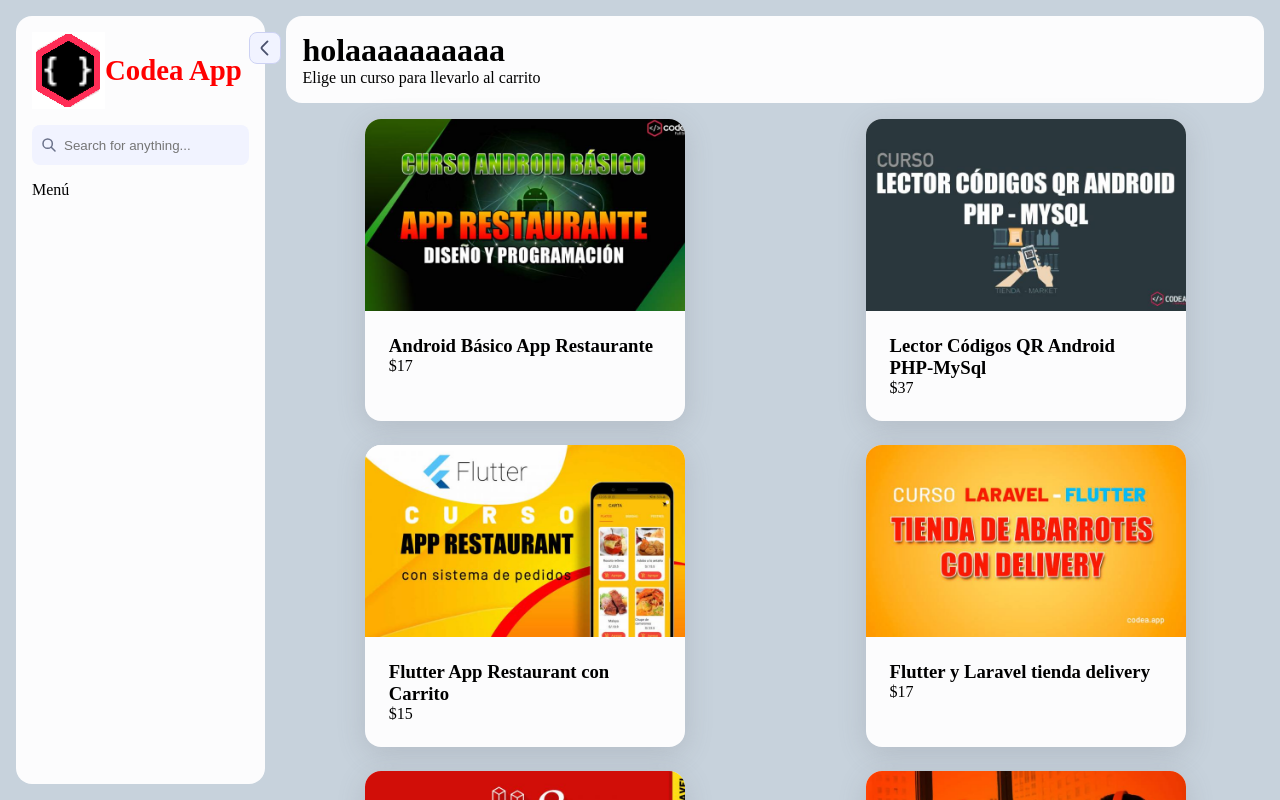
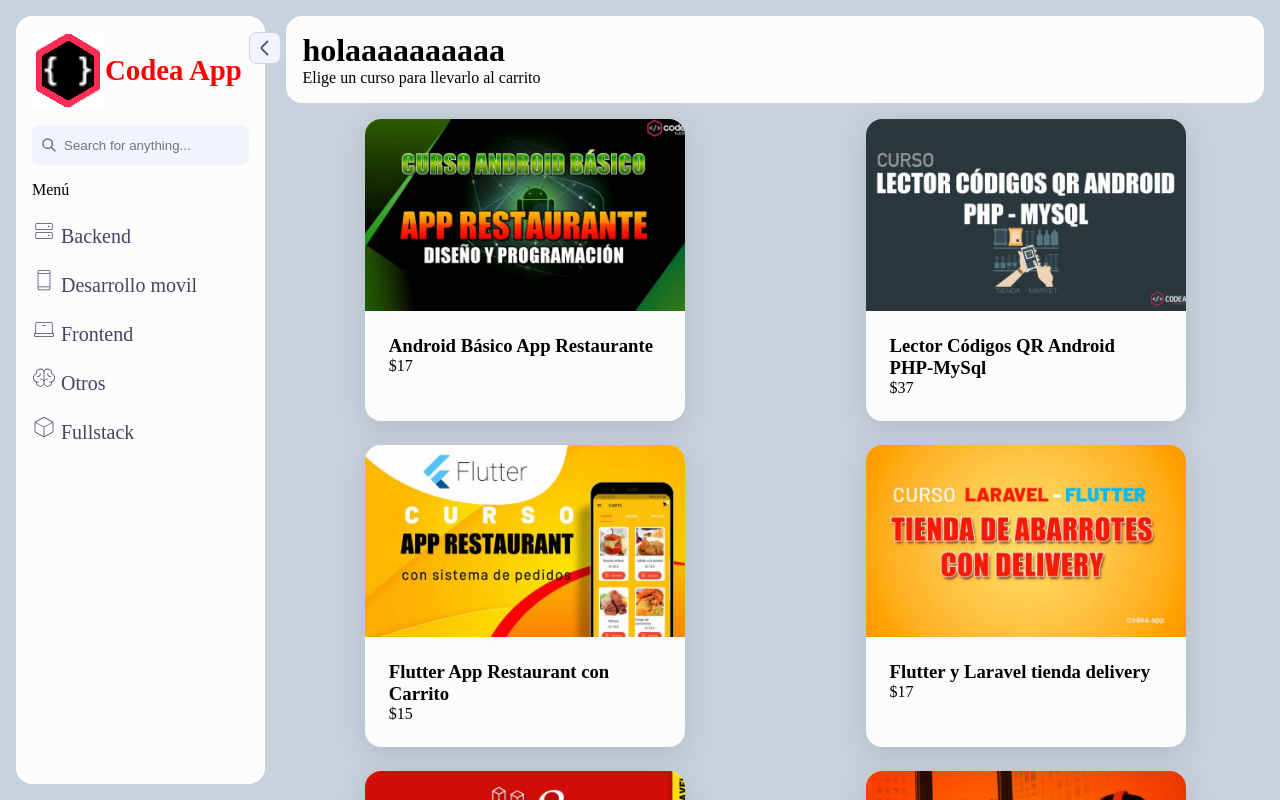
Before and after one commit to R0DRIG0dev/-react-carrito-de-compras, a React (Vite) app: page / in a window 1280 px wide. Shown: the top 800 px of the page. Built offline with nearby package versions, Linux system fonts and the light colour scheme.

Commit message:
posible video 5 parte 1 o ya parte 2

```diff
--- a/src/componentes/BarraLateral.jsx
+++ b/src/componentes/BarraLateral.jsx
@@ -1,9 +1,9 @@
 import { useContext } from "react";
 import "./estilos/BarraLateral.css";
-import { ContextoTienda } from "../main";
+import { ContextoTienda } from "../contexto/Tienda";
 
 function BarraLateral(props) {
-  // const listaAreas = useContext(ContextoTienda);
+  const {listaAreas,manejadorClickArea} = useContext(ContextoTienda);
   return (
     <nav className="sidebar">
       <div className="sidebar-top-wrapper">
@@ -29,16 +29,16 @@
 
       <div className="sidebar-links">
         <h2>Menú</h2>
-          {/* <ul>
+          <ul>
             {listaAreas.map( area => (
               <li key={area.id}>
-                <a href="#">
+                <a href="#" onClick={manejadorClickArea}>
                   <img src={`../public/${area.icono}.svg`} alt="logo"/>
                   <span className="hide"> {area.nombre} </span>
                 </a>
               </li>
             ))}
-          </ul> */}
+          </ul>
       </div>
 
     </nav>
--- /dev/null
+++ b/src/contexto/Tienda.jsx
@@ -0,0 +1,13 @@
+import { createContext, useState } from "react";
+import { areas } from '../datos'
+export const ContextoTienda = createContext();
+
+export function ProveedorTienda({children}) {
+    const [listaAreas, setListaAreas] = useState(areas);
+    const manejadorClickArea = () => console.log("hola");
+    return (
+        <ContextoTienda.Provider value={{listaAreas,manejadorClickArea}}>
+            {children}
+        </ContextoTienda.Provider>
+    )
+}
--- a/src/main.jsx
+++ b/src/main.jsx
@@ -4,11 +4,9 @@
 import { RouterProvider, createBrowserRouter } from 'react-router-dom'
 import Home from './paginas/Home'
 import Inicio from './vistas/Inicio'
+import { ProveedorTienda } from './contexto/Tienda'
 
-import { createContext } from "react";
-import { areas } from './datos'
-export const ContextoTienda = createContext();
-// const [listaAreas, setListaAreas] = useState(areas);
+
 
 const enrutador = createBrowserRouter([
   {
@@ -21,7 +19,7 @@
 ])
 
 ReactDOM.createRoot(document.getElementById('root')).render(
-    <ContextoTienda.Provider value = {"listaAreas"}>
+    <ProveedorTienda>
       <RouterProvider router={enrutador} />
-    </ContextoTienda.Provider>
+    </ProveedorTienda>
 )
```
